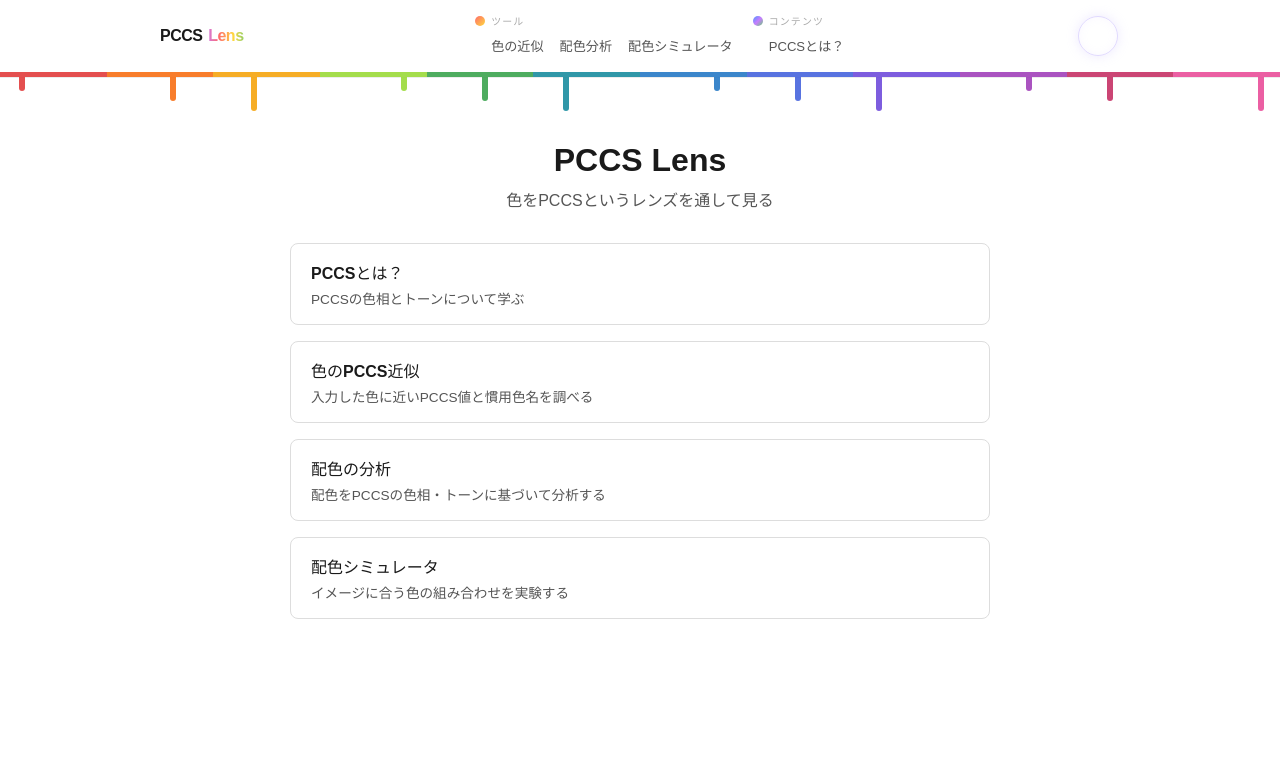
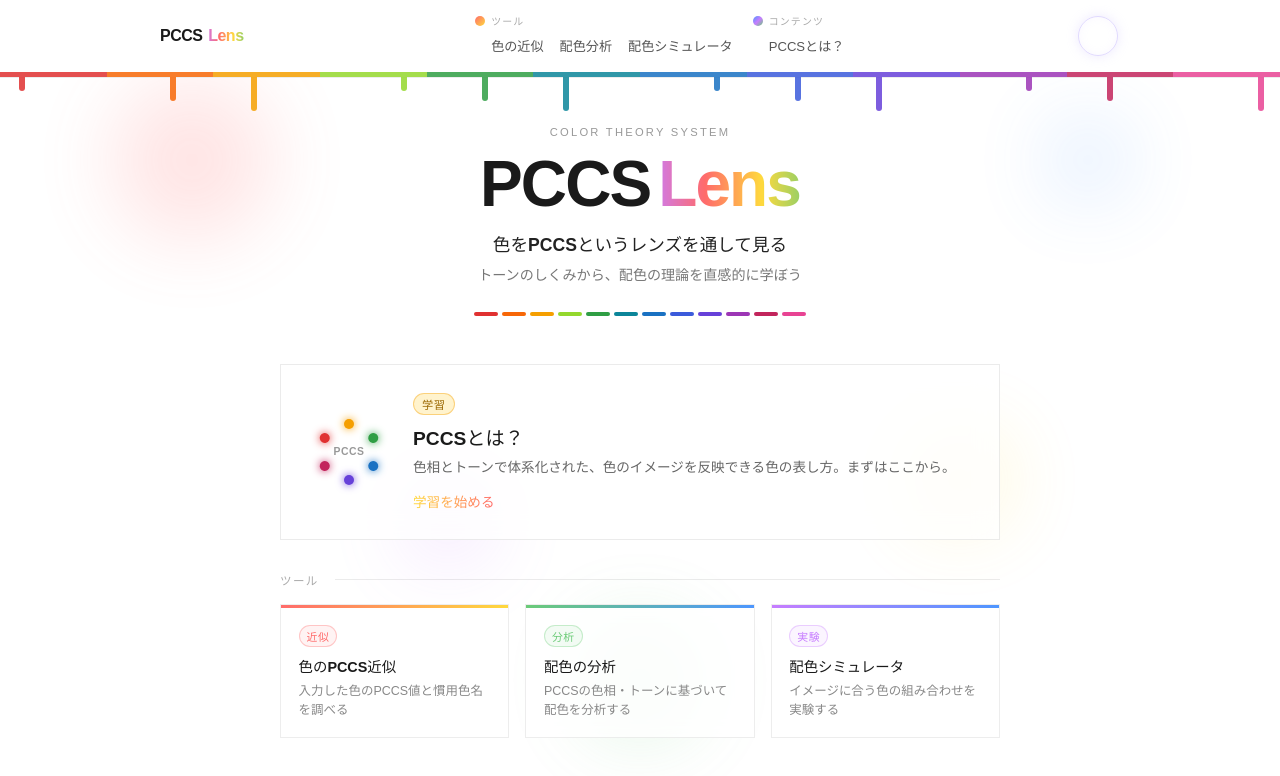
Before and after one commit to tetracalibers/pccs-lens, a SvelteKit app in the folder app/: page / in a window 1280 px wide. Shown: the top 776 px of the page. Built offline with nearby package versions, Linux system fonts and the light colour scheme; some icons are missing; a web font is replaced by a local one.

Commit message:
トップページにデザインを反映

```diff
--- a/app/src/routes/+page.svelte
+++ b/app/src/routes/+page.svelte
@@ -1,83 +1,482 @@
 <script lang="ts">
   import { resolve } from "$app/paths"
+
+  const hueOrbs = [
+    { color: "#ff6b6b", x: 15, y: 20, size: 160 },
+    { color: "#ffd93d", x: 75, y: 60, size: 100 },
+    { color: "#6bcb77", x: 50, y: 85, size: 120 },
+    { color: "#4d96ff", x: 85, y: 20, size: 80 },
+    { color: "#c77dff", x: 35, y: 65, size: 90 }
+  ]
+
+  const tools = [
+    {
+      href: resolve("/approximate"),
+      gradient: "linear-gradient(135deg, #ff6b6b, #ffd93d)",
+      glow: "#ff6b6b",
+      title: "色のPCCS近似",
+      desc: "入力した色のPCCS値と慣用色名を調べる",
+      tag: "近似"
+    },
+    {
+      href: resolve("/analyze"),
+      gradient: "linear-gradient(135deg, #6bcb77, #4d96ff)",
+      glow: "#6bcb77",
+      title: "配色の分析",
+      desc: "PCCSの色相・トーンに基づいて配色を分析する",
+      tag: "分析"
+    },
+    {
+      href: resolve("/patterns"),
+      gradient: "linear-gradient(135deg, #c77dff, #4d96ff)",
+      glow: "#c77dff",
+      title: "配色シミュレータ",
+      desc: "イメージに合う色の組み合わせを実験する",
+      tag: "実験"
+    }
+  ]
 </script>
 
 <svelte:head>
   <title>PCCS Lens</title>
 </svelte:head>
 
-<main>
-  <h1>PCCS Lens</h1>
-  <p>色をPCCSというレンズを通して見る</p>
-  <nav class="feature-nav">
-    <a href={resolve("/guide")} class="feature-card">
-      <span class="feature-title">PCCSとは？</span>
-      <span class="feature-desc">PCCSの色相とトーンについて学ぶ</span>
-    </a>
-    <a href={resolve("/approximate")} class="feature-card">
-      <span class="feature-title">色のPCCS近似</span>
-      <span class="feature-desc">入力した色に近いPCCS値と慣用色名を調べる</span>
-    </a>
-    <a href={resolve("/analyze")} class="feature-card">
-      <span class="feature-title">配色の分析</span>
-      <span class="feature-desc">配色をPCCSの色相・トーンに基づいて分析する</span>
-    </a>
-    <a href={resolve("/patterns")} class="feature-card">
-      <span class="feature-title">配色シミュレータ</span>
-      <span class="feature-desc">イメージに合う色の組み合わせを実験する</span>
-    </a>
-  </nav>
-</main>
+<div class="page">
+  <!-- Ambient orbs background -->
+  <div class="orbs-bg" aria-hidden="true">
+    {#each hueOrbs as orb (orb.color)}
+      <div
+        class="orb"
+        style="
+          left: {orb.x}%;
+          top: {orb.y}%;
+          width: {orb.size}px;
+          height: {orb.size}px;
+          background: {orb.color};
+        "
+      ></div>
+    {/each}
+  </div>
+
+  <main>
+    <!-- Hero -->
+    <header class="hero">
+      <div class="hero-eyebrow">Color Theory System</div>
+      <h1>
+        <span class="h1-pccs">PCCS</span>
+        <span class="h1-lens">Lens</span>
+      </h1>
+      <p class="tagline">色をPCCSというレンズを通して見る</p>
+      <p class="subtitle">トーンのしくみから、配色の理論を直感的に学ぼう</p>
+      <div class="hue-strip">
+        {#each ["#e03131", "#f76707", "#f59f00", "#94d82d", "#2f9e44", "#0c8599", "#1971c2", "#3b5bdb", "#6741d9", "#9c36b5", "#c2255c", "#e84393"] as c (c)}
+          <div class="hue-seg" style="background:{c}"></div>
+        {/each}
+      </div>
+    </header>
+
+    <!-- Guide -->
+    <section class="guide-section">
+      <a href={resolve("/guide")} class="guide-card">
+        <div class="guide-card-inner">
+          <div class="guide-visual">
+            <div class="guide-orb-ring">
+              {#each ["#f59f00", "#2f9e44", "#1971c2", "#6741d9", "#c2255c", "#e03131"] as c, i (c)}
+                <div
+                  class="ring-dot"
+                  style="
+                    transform: rotate({i * 60}deg) translateY(-28px);
+                    background: {c};
+                    box-shadow: 0 0 8px {c};
+                  "
+                ></div>
+              {/each}
+              <div class="ring-center">PCCS</div>
+            </div>
+          </div>
+          <div class="guide-body">
+            <span class="glass-tag">学習</span>
+            <h2>PCCSとは？</h2>
+            <p>色相とトーンで体系化された、色のイメージを反映できる色の表し方。まずはここから。</p>
+            <span class="neon-cta">学習を始める</span>
+          </div>
+        </div>
+      </a>
+    </section>
+
+    <!-- Tools -->
+    <section class="tools-section">
+      <div class="tools-header">
+        <span class="tools-label">ツール</span>
+        <div class="tools-divider"></div>
+      </div>
+      <div class="tools-grid">
+        {#each tools as tool (tool.title)}
+          <a href={tool.href} class="tool-glass" style="--glow: {tool.glow}">
+            <div class="tool-gradient-bar" style="background: {tool.gradient}"></div>
+            <div class="tool-glass-body">
+              <span class="tool-glass-tag" style="color: {tool.glow}; border-color: {tool.glow}55">
+                {tool.tag}
+              </span>
+              <h3>{tool.title}</h3>
+              <p>{tool.desc}</p>
+            </div>
+          </a>
+        {/each}
+      </div>
+    </section>
+  </main>
+</div>
 
 <style>
-  main {
-    max-width: 700px;
-    margin: 4rem auto;
-    padding: 0 1rem;
-    text-align: center;
+  .page {
+    position: relative;
+    min-height: 100vh;
+    overflow: hidden;
+    background: light-dark(#ffffff, #0c0c14);
+    color: light-dark(#1a1a1a, #f0f0f0);
   }
 
-  h1 {
-    font-size: 2rem;
+  /* Orbs */
+  .orbs-bg {
+    position: fixed;
+    inset: 0;
+    pointer-events: none;
+    z-index: 0;
+  }
+
+  .orb {
+    position: absolute;
+    border-radius: 50%;
+    filter: blur(40px);
+    transform: translate(-50%, -50%);
+    opacity: 0.08;
+  }
+
+  @media (prefers-color-scheme: light) {
+    .orb {
+      opacity: 0.18;
+    }
+  }
+
+  /* Main */
+  main {
+    position: relative;
+    z-index: 1;
+    max-width: 720px;
+    margin: 0 auto;
+    padding: 0 1.25rem 4rem;
+  }
+
+  /* Hero */
+  .hero {
+    text-align: center;
+    padding: 3rem 0 3rem;
+  }
+
+  .hero-eyebrow {
+    font-size: 0.7rem;
+    letter-spacing: 0.2em;
+    text-transform: uppercase;
+    color: light-dark(#999, #555);
+    margin-bottom: 1rem;
+  }
+
+  .hero h1 {
+    display: flex;
+    justify-content: center;
+    gap: 0.5rem;
+    font-size: 4rem;
+    font-weight: 900;
+    margin: 0 0 1rem;
+    letter-spacing: -0.03em;
+    line-height: 0.95;
+  }
+
+  .h1-pccs {
+    display: block;
+    color: light-dark(#1a1a1a, #f0f0f0);
+  }
+
+  .h1-lens {
+    display: block;
+    background: linear-gradient(90deg, #ff6b6b, #ffd93d, #6bcb77, #4d96ff, #c77dff, #ff6b6b);
+    background-size: 200%;
+    -webkit-background-clip: text;
+    -webkit-text-fill-color: transparent;
+    background-clip: text;
+    animation: hue-shift 6s linear infinite;
+  }
+
+  @keyframes hue-shift {
+    0% {
+      background-position: 0% 50%;
+    }
+    100% {
+      background-position: 200% 50%;
+    }
+  }
+
+  .tagline {
+    font-size: 1.1rem;
+    font-weight: 600;
+    color: light-dark(#222, #ddd);
     margin: 0 0 0.5rem;
   }
 
-  p {
-    color: var(--color-text-secondary, #555);
-    margin: 0 0 2rem;
+  .subtitle {
+    font-size: 0.88rem;
+    color: light-dark(#777, #7b7b7b);
+    margin: 0 0 1.5rem;
+    line-height: 1.7;
   }
 
-  .feature-nav {
-    display: grid;
-    flex-direction: column;
-    gap: 1rem;
-    text-align: left;
-    margin-inline: auto;
+  .hue-strip {
+    display: flex;
+    justify-content: center;
+    gap: 4px;
+    margin-top: 1.5rem;
   }
 
-  .feature-card {
+  .hue-seg {
+    width: 24px;
+    height: 4px;
+    border-radius: 2px;
+  }
+
+  /* Guide */
+  .guide-section {
+    margin-bottom: 2rem;
+  }
+
+  .guide-card {
+    display: block;
+    text-decoration: none;
+    color: inherit;
+    background: light-dark(rgba(255, 255, 255, 0.75), rgba(255, 255, 255, 0.04));
+    border: 1px solid light-dark(rgba(0, 0, 0, 0.08), rgba(255, 255, 255, 0.1));
+    box-shadow: light-dark(0 2px 16px rgba(0, 0, 0, 0.06), none);
+    backdrop-filter: blur(12px);
+    transition:
+      border-color 0.2s,
+      transform 0.2s,
+      box-shadow 0.2s;
+  }
+
+  .guide-card:hover {
+    transform: translateY(-2px);
+  }
+
+  @media (prefers-color-scheme: dark) {
+    .guide-card:hover {
+      border-color: rgba(255, 255, 255, 0.25);
+      box-shadow: 0 8px 32px rgba(255, 255, 255, 0.04);
+    }
+  }
+
+  @media (prefers-color-scheme: light) {
+    .guide-card:hover {
+      border-color: rgba(0, 0, 0, 0.15);
+      box-shadow: 0 8px 32px rgba(0, 0, 0, 0.1);
+    }
+  }
+
+  .guide-card-inner {
+    display: flex;
+    align-items: center;
+    gap: 1.5rem;
+    padding: 1.75rem;
+  }
+
+  @media (max-width: 480px) {
+    .guide-card-inner {
+      flex-direction: column;
+      text-align: center;
+    }
+  }
+
+  .guide-visual {
+    flex-shrink: 0;
+    width: 80px;
+    height: 80px;
+    display: flex;
+    align-items: center;
+    justify-content: center;
+  }
+
+  .guide-orb-ring {
+    position: relative;
+    width: 70px;
+    height: 70px;
+    display: flex;
+    align-items: center;
+    justify-content: center;
+  }
+
+  .ring-dot {
+    position: absolute;
+    width: 10px;
+    height: 10px;
+    border-radius: 50%;
+  }
+
+  .ring-center {
+    font-size: 0.65rem;
+    font-weight: 700;
+    color: light-dark(#999, #aaa);
+    letter-spacing: 0.05em;
+  }
+
+  .guide-body {
+    flex: 1;
+  }
+
+  .glass-tag {
+    display: inline-block;
+    font-size: 0.7rem;
+    font-weight: 700;
+    color: light-dark(#9a6700, #e89c00);
+    border: 1px solid light-dark(#f59f0066, #ffd93d55);
+    border-radius: 20px;
+    padding: 2px 8px;
+    margin-bottom: 0.5rem;
+    letter-spacing: 0.05em;
+    background: light-dark(#fff3cd, #ffd93d11);
+  }
+
+  .guide-body h2 {
+    font-size: 1.2rem;
+    font-weight: 700;
+    margin: 0 0 0.4rem;
+    color: light-dark(#1a1a1a, #f0f0f0);
+  }
+
+  .guide-body p {
+    font-size: 0.85rem;
+    color: light-dark(#666, #888);
+    margin: 0 0 0.75rem;
+    line-height: 1.6;
+  }
+
+  .neon-cta {
+    font-size: 0.85rem;
+    font-weight: 700;
+    background: linear-gradient(90deg, #ffd93d, #ff6b6b);
+    -webkit-background-clip: text;
+    -webkit-text-fill-color: transparent;
+    background-clip: text;
+  }
+
+  /* Tools */
+  .tools-section {
+    margin-bottom: 2rem;
+  }
+
+  .tools-header {
+    display: flex;
+    align-items: center;
+    gap: 1rem;
+    margin-bottom: 1rem;
+  }
+
+  .tools-label {
+    font-size: 0.72rem;
+    font-weight: 700;
+    color: light-dark(#aaa, #444);
+    text-transform: uppercase;
+    letter-spacing: 0.12em;
+    white-space: nowrap;
+  }
+
+  .tools-divider {
+    flex: 1;
+    height: 1px;
+    background: light-dark(rgba(0, 0, 0, 0.08), rgba(255, 255, 255, 0.08));
+  }
+
+  .tools-grid {
+    display: grid;
+    grid-template-columns: repeat(3, 1fr);
+    gap: 1rem;
+  }
+
+  @media (max-width: 540px) {
+    .tools-grid {
+      grid-template-columns: 1fr;
+    }
+  }
+
+  .tool-glass {
     display: flex;
     flex-direction: column;
-    gap: 0.25rem;
-    padding: 1rem 1.25rem;
-    border: 1px solid var(--color-border, #ddd);
-    border-radius: 0.5rem;
+    background: light-dark(rgba(255, 255, 255, 0.8), rgba(255, 255, 255, 0.04));
+    border: 1px solid light-dark(rgba(0, 0, 0, 0.07), rgba(255, 255, 255, 0.08));
+    box-shadow: light-dark(0 1px 8px rgba(0, 0, 0, 0.05), none);
+    overflow: hidden;
     text-decoration: none;
     color: inherit;
-    transition: border-color 0.15s;
+    backdrop-filter: blur(8px);
+    transition:
+      border-color 0.2s,
+      transform 0.2s,
+      box-shadow 0.2s;
   }
 
-  .feature-card:hover {
-    border-color: var(--color-primary, #1a1a1a);
+  .tool-glass:hover {
+    transform: translateY(-3px);
   }
 
-  .feature-title {
-    font-weight: 600;
-    font-size: 1rem;
+  @media (prefers-color-scheme: dark) {
+    .tool-glass:hover {
+      border-color: rgba(255, 255, 255, 0.2);
+      box-shadow: 0 6px 24px rgba(0, 0, 0, 0.3);
+    }
   }
 
-  .feature-desc {
-    font-size: 0.85rem;
-    color: var(--color-text-secondary, #555);
+  @media (prefers-color-scheme: light) {
+    .tool-glass:hover {
+      border-color: rgba(0, 0, 0, 0.12);
+      box-shadow: 0 6px 24px rgba(0, 0, 0, 0.1);
+    }
+  }
+
+  .tool-gradient-bar {
+    height: 3px;
+  }
+
+  .tool-glass-body {
+    padding: 1.1rem;
+  }
+
+  .tool-glass-tag {
+    display: inline-block;
+    font-size: 0.68rem;
+    font-weight: 700;
+    border: 1px solid;
+    border-radius: 20px;
+    padding: 2px 7px;
+    margin-bottom: 0.5rem;
+    letter-spacing: 0.05em;
+    background: transparent;
+  }
+
+  @media (prefers-color-scheme: light) {
+    .tool-glass-tag {
+      background: color-mix(in srgb, var(--glow) 8%, transparent);
+    }
+  }
+
+  .tool-glass-body h3 {
+    font-size: 0.9rem;
+    font-weight: 700;
+    margin: 0 0 0.35rem;
+    color: light-dark(#1a1a1a, #f0f0f0);
+  }
+
+  .tool-glass-body p {
+    font-size: 0.78rem;
+    color: light-dark(#888, #666);
+    margin: 0;
+    line-height: 1.5;
   }
 </style>
```
